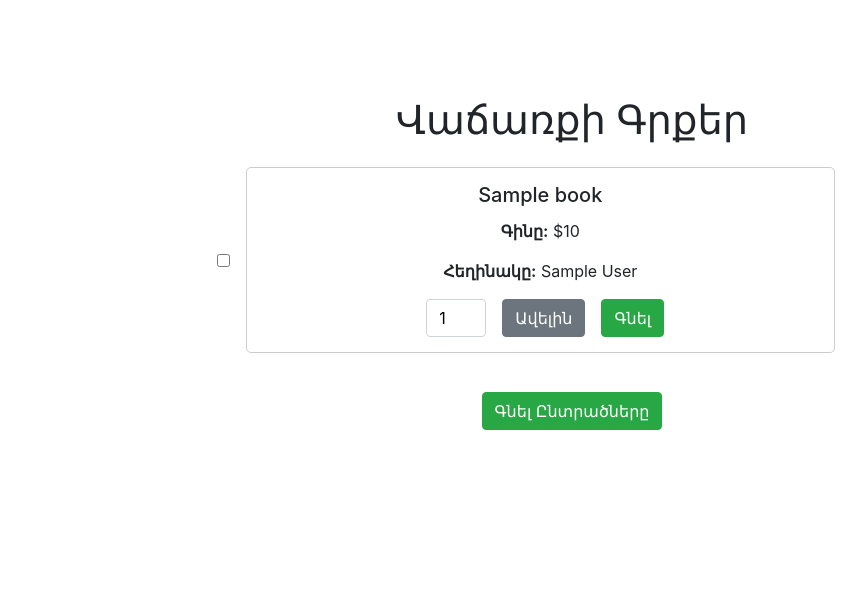
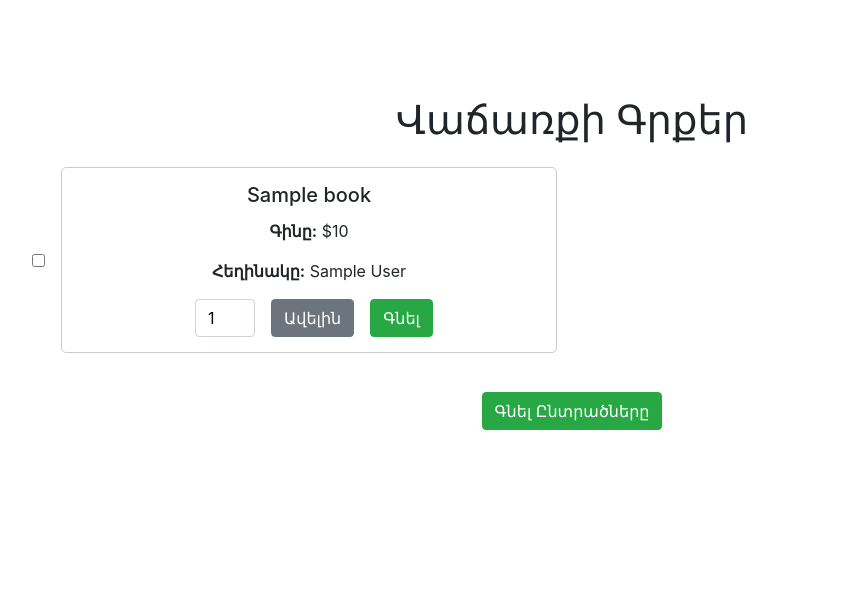
Before and after one commit to Arm018/BooksAuthorsSymfony, a Symfony app: template templates/book/index.html.twig in a window 1280 px wide. Shown: the part 56-664 px from the top of the page, without its empty margins (68-934 px from the left). Run offline with Twig, Linux system fonts and the light colour scheme; the template is opened without the code that fills it: most values are stand-ins (such as "Sample title", 1, 10 or a date in 2020); some libraries are stand-ins or nearby versions.

Commit message:
Changed the views

```diff
--- a/templates/book/index.html.twig
+++ b/templates/book/index.html.twig
@@ -43,8 +43,7 @@
         <form method="post" action="{{ path('app_order_create') }}">
             <div class="row">
                 {% for book in books %}
-                    <div class="col-md-2"></div>
-                    <div class="col-md-7">
+                    <div class="col-md-6">
                         <div class="d-flex align-items-center">
                             <input type="checkbox" name="selected_books[]" value="{{ book.id }}" id="book-{{ book.id }}" class="mr-2">
                             <label for="book-{{ book.id }}" class="ml-2"></label>
@@ -60,9 +59,8 @@
                             </div>
                         </div>
                     </div>
-                    <div class="col-md-2"></div>
                 {% else %}
-                    <p>No books found.</p>
+                    <p>Այս պահին վաճառքի գիրք չկա.</p>
                 {% endfor %}
             </div>
 
```
Also changed, not shown: templates/book/show.html.twig (+12 -0 lines).
